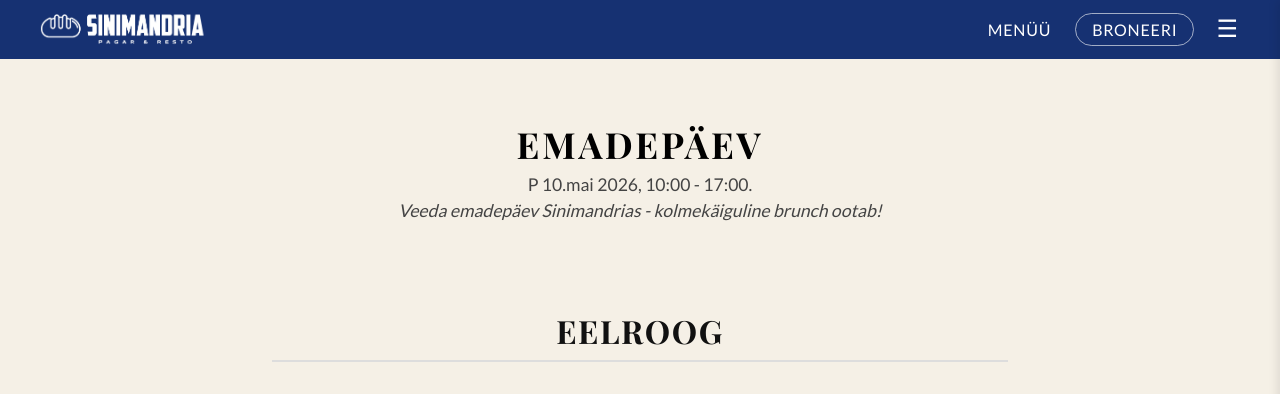
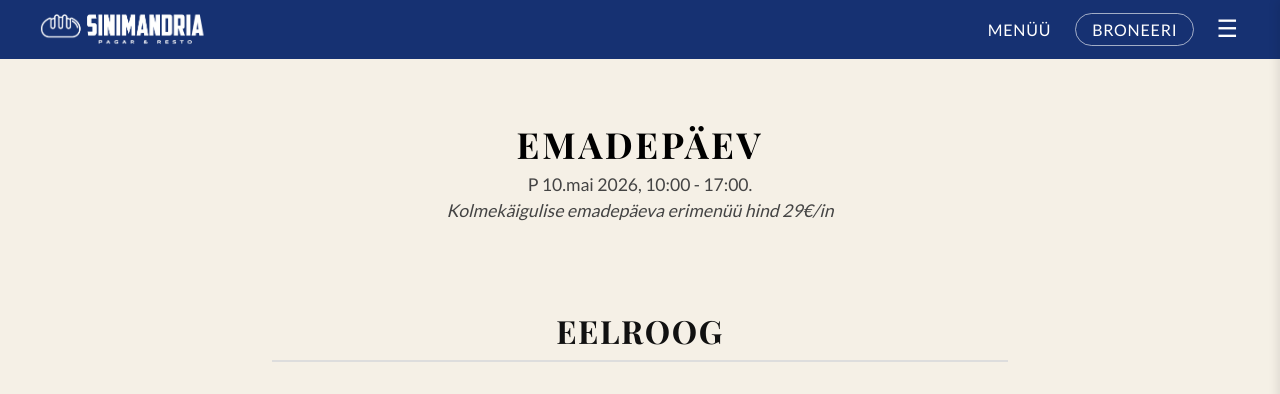
Before and after one commit to m-tu/sinimandria, a Jekyll site: the page built from pages/events/emadepaev-menu.markdown, in a window 1280 px wide and 1400 px high. Shown: the top 394 px of the window. Built offline with Jekyll 4.4.1, drawn with Linux system fonts in a browser that asks for light colours; some of the changed text lies outside the part shown.

Commit message:
Update emadepaev-menu.markdown

```diff
--- a/pages/events/emadepaev-menu.markdown
+++ b/pages/events/emadepaev-menu.markdown
@@ -7,7 +7,7 @@
   <div class="menu-summary-item">
     <h2>EMADEPÄEV</h2>
     <p class="menu-note">P 10.mai 2026, 10:00 - 17:00.</p>
-    <p class="menu-note"><em>Veeda emadepäev Sinimandrias - kolmekäiguline brunch ootab!</em></p>
+    <p class="menu-note"><em>Kolmekäigulise emadepäeva erimenüü hind 29€/in</em></p>
   </div>
 </div>
 
@@ -64,10 +64,6 @@
 
 </section>
 
-<section class="menu-section">
-  Kolmekäigulise emadepäeva erimenüü hind 29€/in.
-</section>
-
 <div style="display:flex; justify-content:center;">
   <div><a href="https://book.easytable.com/book/?id=f4386">Reserveeri laud</a></div>
 </div>
```
